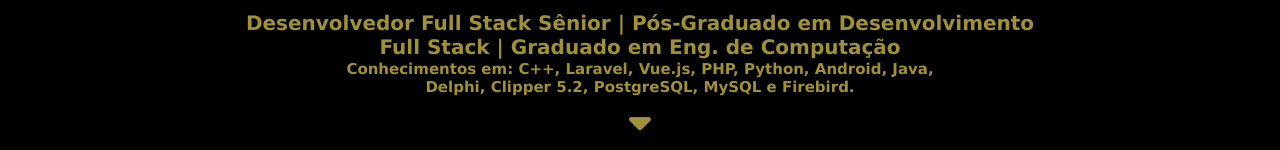
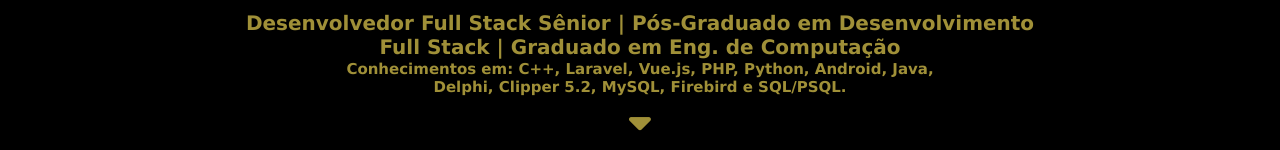
Before and after one commit to arielseta/arielseta.github.io, a plain HTML site: page index.html in a window 1280 px wide. Shown: the part 198-348 px from the top of the page. Drawn offline with Linux system fonts and the light colour scheme.

Commit message:
update index

```diff
--- a/index.html
+++ b/index.html
@@ -40,7 +40,7 @@
                 <div class="cargo">
                     <h5>Desenvolvedor Full Stack Sênior | Pós-Graduado em Desenvolvimento Full Stack | Graduado em Eng. de Computação</h5>
                     <h6>
-                        Conhecimentos em: C++, Laravel, Vue.js, PHP, Python, Android, Java, Delphi, Clipper 5.2, PostgreSQL, MySQL e Firebird.
+                        Conhecimentos em: C++, Laravel, Vue.js, PHP, Python, Android, Java, Delphi, Clipper 5.2, MySQL, Firebird e SQL/PSQL.
                     </h6>
                 </div>
             </div>
```
